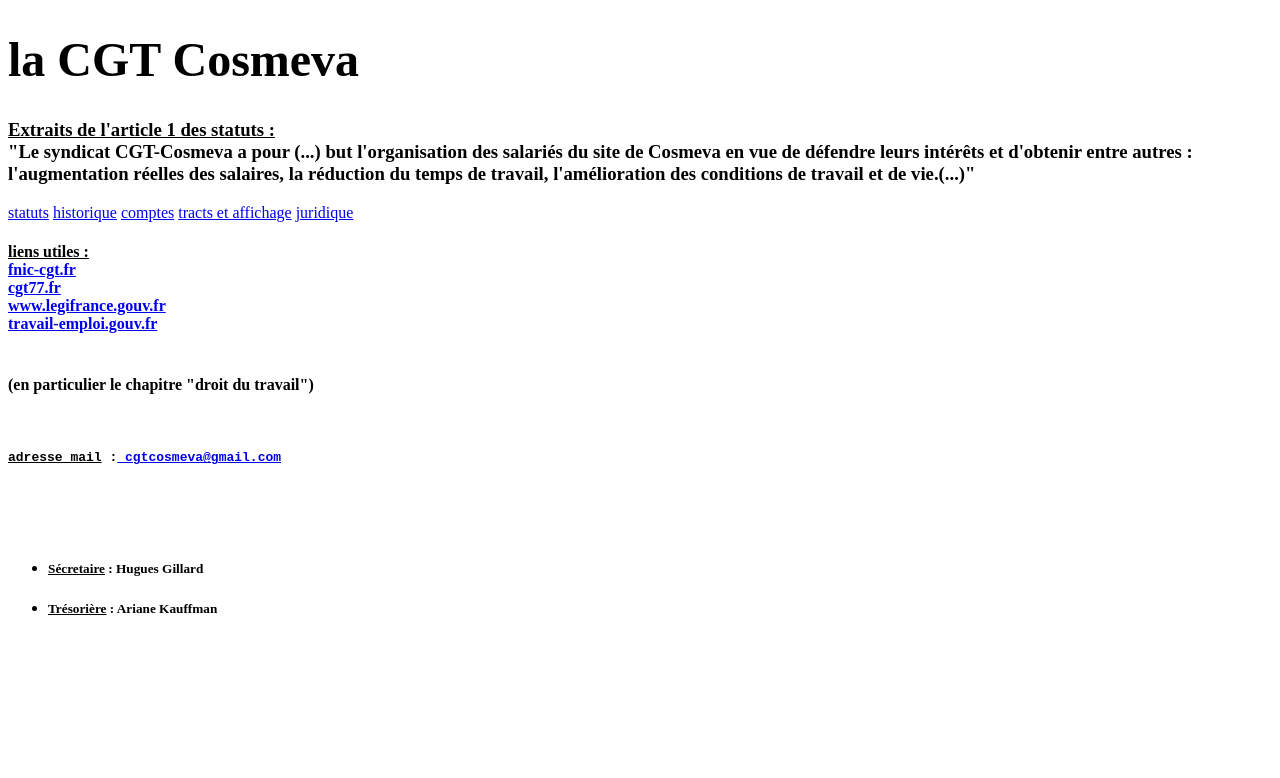
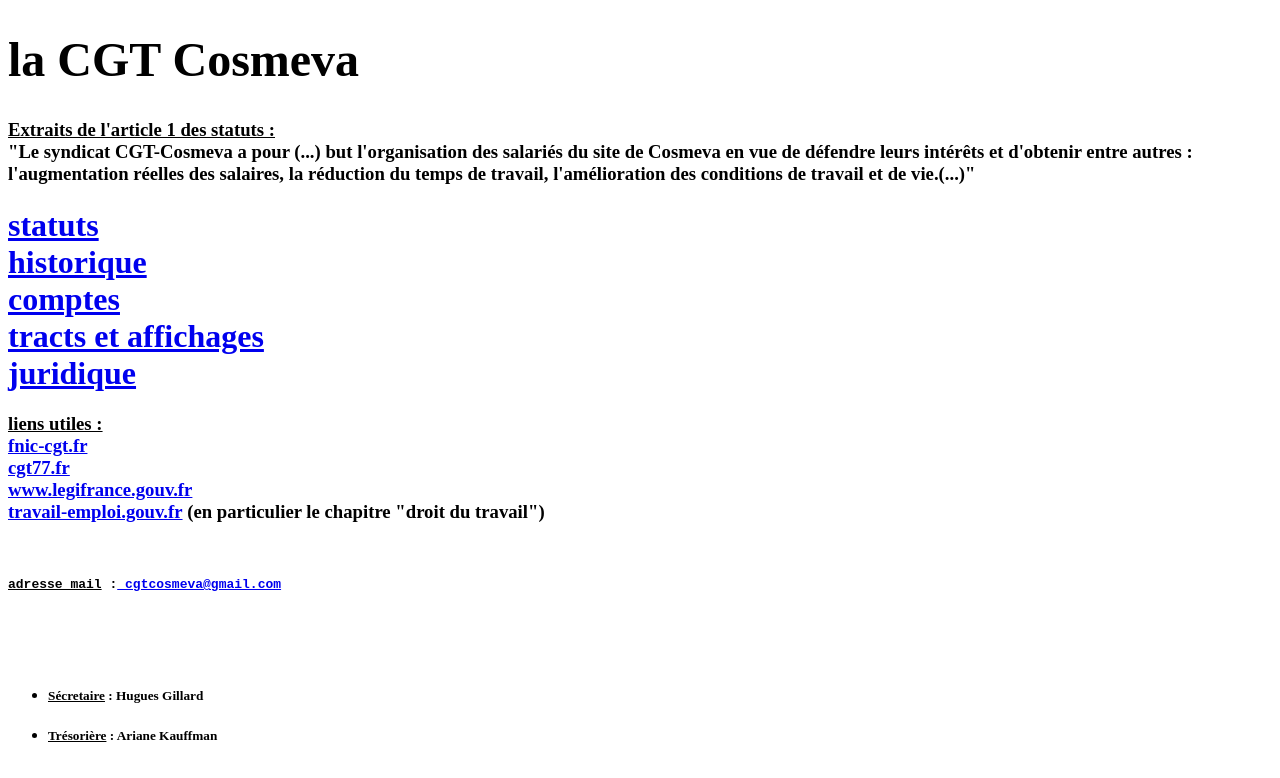
Before and after one commit to lacgtcosmeva/cgtcosmeva.fr.to, a plain HTML site: page index.html in a window 1280 px wide. Drawn offline with Linux system fonts and the light colour scheme.

Commit message:
gacp Sun 02 Aug 2020 07:31:58 PM CEST

```diff
--- a/index.html
+++ b/index.html
@@ -12,19 +12,23 @@
     </h3>
 
     <div>
-      <a target="_blank" href="https://github.com/lacgtcosmeva/lacgtcosmeva.github.io/tree/master/documents/statuts">statuts</a>
-      <a target="_blank" href="https://github.com/lacgtcosmeva/lacgtcosmeva.github.io/tree/master/documents/historique">historique</a>
-      <a target="_blank" href="https://github.com/lacgtcosmeva/lacgtcosmeva.github.io/tree/master/documents/comptes">comptes</a>
-      <a target="_blank" href="https://github.com/lacgtcosmeva/lacgtcosmeva.github.io/tree/master/documents/tracts">tracts et affichage</a>
-      <a target="_blank" href="https://github.com/lacgtcosmeva/lacgtcosmeva.github.io/tree/master/documents/juridique">juridique</a>
+      <h1>
+        <a target="_blank" href="https://github.com/lacgtcosmeva/lacgtcosmeva.github.io/tree/master/documents/statuts">statuts</a><br>
+        <a target="_blank" href="https://github.com/lacgtcosmeva/lacgtcosmeva.github.io/tree/master/documents/historique">historique</a><br>
+        <a target="_blank" href="https://github.com/lacgtcosmeva/lacgtcosmeva.github.io/tree/master/documents/comptes">comptes</a><br>
+        <a target="_blank" href="https://github.com/lacgtcosmeva/lacgtcosmeva.github.io/tree/master/documents/tracts">tracts et affichages</a><br>
+        <a target="_blank" href="https://github.com/lacgtcosmeva/lacgtcosmeva.github.io/tree/master/documents/juridique">juridique</a><br>
+      </h1>
     </div>
 
     <div>
-    <h4><u>liens utiles :</u><br>
+      <h3>
+        <u>liens utiles :</u><br>
         <a href=https://www.fnic-cgt.fr>fnic-cgt.fr</a><br>
         <a href=http://cgt77.fr>cgt77.fr</a><br>
         <a href=https://www.legifrance.gouv.fr>www.legifrance.gouv.fr</a><br>
-      <a href=https://travail-emploi.gouv.fr style="display: inline-block">travail-emploi.gouv.fr</a> <h4 style="display: inline-block">(en particulier le chapitre "droit du travail")</h4>
+        <a href=https://travail-emploi.gouv.fr style="display: inline-block">travail-emploi.gouv.fr</a> (en particulier le chapitre "droit du travail")
+      </h3>
     </div>
     <br>
 
```
Lines whose indentation alone changed are shown as unchanged.
